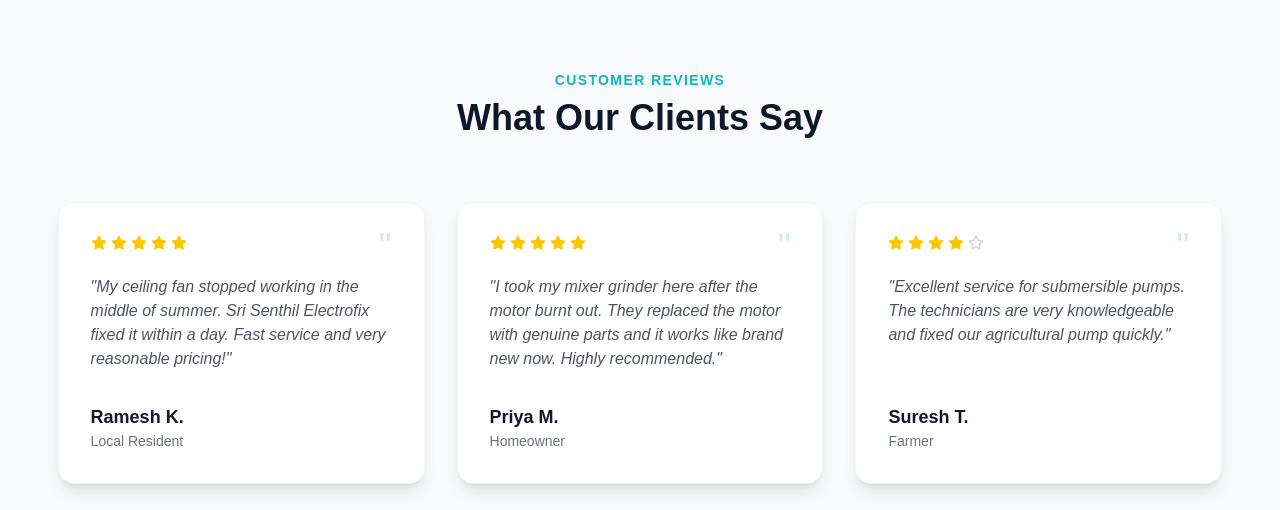
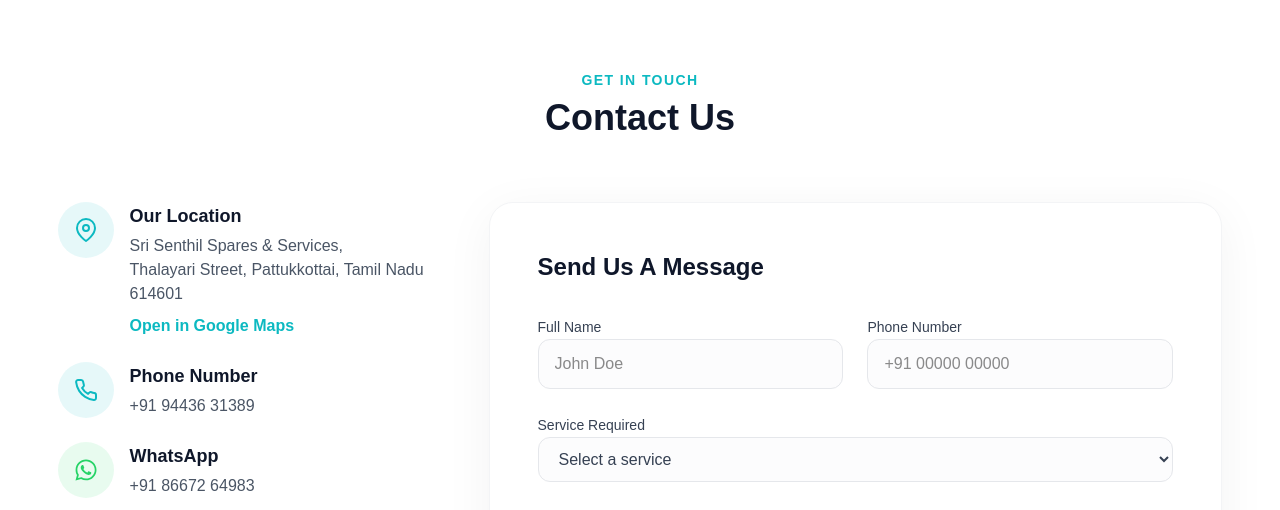
Before and after one commit to Vijay1702/ElectroFix-web, a Next.js app: page / in a window 1280 px wide. Shown: the part 5592-6102 px from the top of the page. Built offline with nearby package versions, Linux system fonts and the light colour scheme.

Commit message:
feat: implement home page layout and add comprehensive section validation tests

```diff
--- a/src/app/page.tsx
+++ b/src/app/page.tsx
@@ -3,7 +3,6 @@
 import AboutSection from "@/components/sections/AboutSection";
 import ServicesSection from "@/components/sections/ServicesSection";
 import WhyChooseUsSection from "@/components/sections/WhyChooseUsSection";
-import TestimonialsSection from "@/components/sections/TestimonialsSection";
 import ContactSection from "@/components/sections/ContactSection";
 
 export default function Home() {
@@ -14,7 +13,6 @@
       <AboutSection />
       <ServicesSection />
       <WhyChooseUsSection />
-      <TestimonialsSection />
       <ContactSection />
     </div>
   );
--- a/src/components/sections/TestimonialsSection.tsx
+++ /dev/null
@@ -1,63 +0,0 @@
-"use client";
-
-import { motion } from "framer-motion";
-import { FiStar } from "react-icons/fi";
-
-const testimonials = [
-  {
-    name: "Ramesh K.",
-    role: "Local Resident",
-    content: "My ceiling fan stopped working in the middle of summer. Sri Senthil Electrofix fixed it within a day. Fast service and very reasonable pricing!",
-    rating: 5,
-  },
-  {
-    name: "Priya M.",
-    role: "Homeowner",
-    content: "I took my mixer grinder here after the motor burnt out. They replaced the motor with genuine parts and it works like brand new now. Highly recommended.",
-    rating: 5,
-  },
-  {
-    name: "Suresh T.",
-    role: "Farmer",
-    content: "Excellent service for submersible pumps. The technicians are very knowledgeable and fixed our agricultural pump quickly.",
-    rating: 4,
-  }
-];
-
-export default function TestimonialsSection() {
-  return (
-    <section className="py-24 bg-gray-50">
-      <div className="max-w-[1600px] w-[96%] mx-auto px-4 sm:px-6 lg:px-8">
-        <div className="text-center mb-16">
-          <h2 className="text-sm font-bold text-primary tracking-widest uppercase mb-2">Customer Reviews</h2>
-          <h3 className="text-3xl md:text-4xl font-bold text-secondary">What Our Clients Say</h3>
-        </div>
-
-        <div className="grid grid-cols-1 md:grid-cols-3 gap-8">
-          {testimonials.map((testimonial, idx) => (
-            <motion.div
-              key={idx}
-              initial={{ opacity: 0, y: 20 }}
-              whileInView={{ opacity: 1, y: 0 }}
-              viewport={{ once: true }}
-              transition={{ delay: idx * 0.1 }}
-              className="bg-white p-8 rounded-2xl shadow-lg border border-gray-100 flex flex-col relative"
-            >
-              <div className="text-primary text-4xl absolute top-6 right-8 opacity-20">&quot;</div>
-              <div className="flex gap-1 mb-6">
-                {[...Array(5)].map((_, i) => (
-                  <FiStar key={i} className={i < testimonial.rating ? "text-yellow-400 fill-yellow-400" : "text-gray-300"} />
-                ))}
-              </div>
-              <p className="text-gray-600 mb-8 flex-grow italic">&quot;{testimonial.content}&quot;</p>
-              <div>
-                <h4 className="font-bold text-secondary text-lg">{testimonial.name}</h4>
-                <p className="text-gray-500 text-sm">{testimonial.role}</p>
-              </div>
-            </motion.div>
-          ))}
-        </div>
-      </div>
-    </section>
-  );
-}
```
Also changed, not shown: 1 other file (tests, documents, lock files or other folders).
